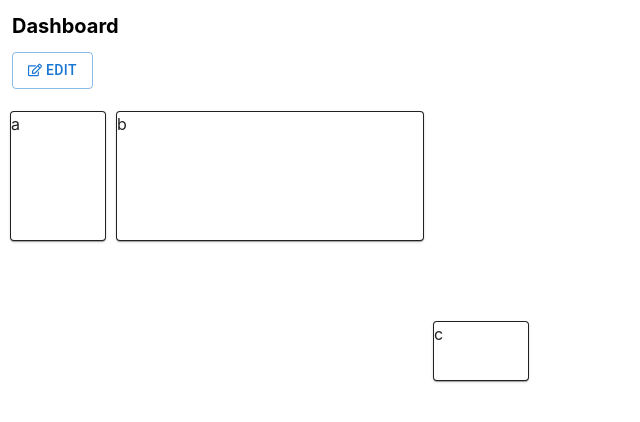
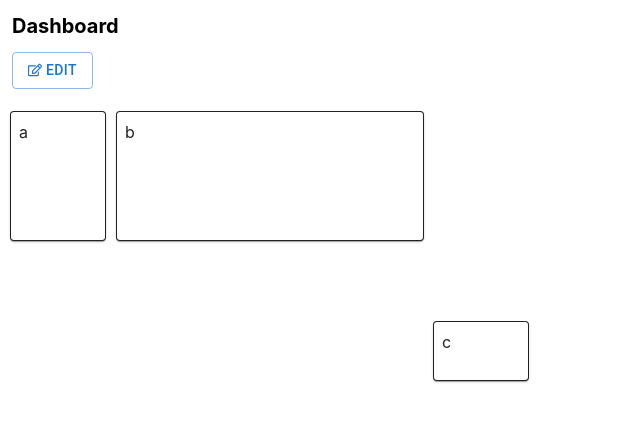
Before and after one commit to kjj7999/colorful-days, a React (Create React App) app in the folder frontend/: page /dashboard in a window 1280 px wide. Shown: the top 422 px of the page, without its empty margins (0-640 px from the left). Built offline with nearby package versions, Linux system fonts and the light colour scheme.

Commit message:
context menu

```diff
--- /dev/null
+++ b/frontend/src/components/molecules/GadgetContext.tsx
@@ -0,0 +1,48 @@
+import {
+  ListItemText,
+  MenuItem,
+  MenuList,
+  Paper,
+  Typography,
+} from "@mui/material";
+import zIndex from "@mui/material/styles/zIndex";
+
+interface GadgetContextProps {
+  x: number;
+  y: number;
+}
+
+function GadgetContext({ x, y }: GadgetContextProps) {
+  return (
+    <Paper
+      style={{ top: y, left: x, zIndex: 5000}}
+      sx={{ width: 320, position: "absolute"}}
+    >
+      <MenuList>
+        <MenuItem>
+          <ListItemText>Cut</ListItemText>
+          <Typography variant="body2" color="text.secondary">
+            ⌘X
+          </Typography>
+        </MenuItem>
+        <MenuItem>
+          <ListItemText>Copy</ListItemText>
+          <Typography variant="body2" color="text.secondary">
+            ⌘C
+          </Typography>
+        </MenuItem>
+        <MenuItem>
+          <ListItemText>Paste</ListItemText>
+          <Typography variant="body2" color="text.secondary">
+            ⌘V
+          </Typography>
+        </MenuItem>
+        <MenuItem>
+          <ListItemText>Web Clipboard</ListItemText>
+        </MenuItem>
+      </MenuList>
+    </Paper>
+  );
+}
+
+export default GadgetContext;
--- a/frontend/src/components/organisms/Gadget.tsx
+++ b/frontend/src/components/organisms/Gadget.tsx
@@ -1,19 +1,74 @@
+import { useEffect, useState, useRef, useCallback } from "react";
 import { Paper } from "@mui/material";
-import { useEffect, useState } from "react";
+import { useOnClickOutside } from "usehooks-ts";
+import GadgetContext from "../molecules/GadgetContext";
 
 interface GadgetProps {
   item: string;
 }
 
 function Gadget({ item }: GadgetProps) {
+  const gadgetBox = useRef<HTMLDivElement>(null);
+  const [isContextMenu, setIsContextMenu] = useState(false);
+  const [position, setPosition] = useState({ x: 0, y: 0 });
+
   useEffect(() => {
     console.log(`use effect ${item}`);
-  });
+  }, []);
+
+  useOnClickOutside(gadgetBox, handleClickOutside);
+
+  function showContextMenu(event: React.MouseEvent<HTMLDivElement>) {
+    event.preventDefault();
+    setIsContextMenu(false);
+    let parentX = 0;
+    let parentY = 0;
+    if (gadgetBox.current) {
+      const gadgetRect = gadgetBox.current.getBoundingClientRect();
+      parentX = gadgetRect.left;
+      parentY = gadgetRect.top;
+      console.log(gadgetBox.current.style);
+    }
+    const newPosition = {
+      x: event.pageX - parentX,
+      y: event.pageY - parentY,
+    };
+    setPosition(newPosition);
+    setIsContextMenu(true);
+  }
+
+  function handleClick(event: React.MouseEvent<HTMLDivElement>) {
+    setIsContextMenu(false);
+  }
+
+  function handleClickOutside() {
+    setIsContextMenu(false);
+    handleClickContextItem("s");
+  }
+
+  function handleClickContextItem(item: string) {
+    console.log(`click item ${item}`);
+  }
 
   return (
-    <Paper component="div" key={item} sx={{ width: 1, height: 1, border: 1 }}>
-      {item}
-    </Paper>
+    <>
+      <div
+        className={"w-full h-full"}
+        style={{ zIndex: "-1" }}
+        onContextMenu={showContextMenu}
+        onClick={handleClick}
+        ref={gadgetBox}
+      >
+        <Paper
+          component="div"
+          sx={{ width: 1, height: 1, border: 1, padding: 1 }}
+        >
+          {item}
+        </Paper>
+      </div>
+      {/* Define the custom context menu */}
+      {isContextMenu && <GadgetContext y={position.y} x={position.x} />}
+    </>
   );
 }
 
--- a/frontend/src/pages/Dashboard.tsx
+++ b/frontend/src/pages/Dashboard.tsx
@@ -29,7 +29,7 @@ function Dashboard() {
   }
 
   function onLayoutChange(currentLayout: Layout[], allLayouts: Layouts) {
-    if (breakpoint == 'lg' || breakpoint == 'md') {
+    if (breakpoint == "lg" || breakpoint == "md") {
       setLayout({ lg: currentLayout, md: currentLayout });
     }
   }
@@ -37,7 +37,7 @@ function Dashboard() {
   function generateDOM() {
     return layout.lg.map((l) => {
       return (
-        <div key={l.i}>
+        <div key={l.i} style={{ zIndex: -1 }}>
           <Gadget item={l.i} />
         </div>
       );
@@ -70,6 +70,8 @@ function Dashboard() {
         onBreakpointChange={onBreakpointChange}
         onLayoutChange={onLayoutChange}
         compactType={null}
+        useCSSTransforms={false}
+        style={{ zIndex: 0 }}
       >
         {generateDOM()}
       </ResponsiveGridLayout>
```
